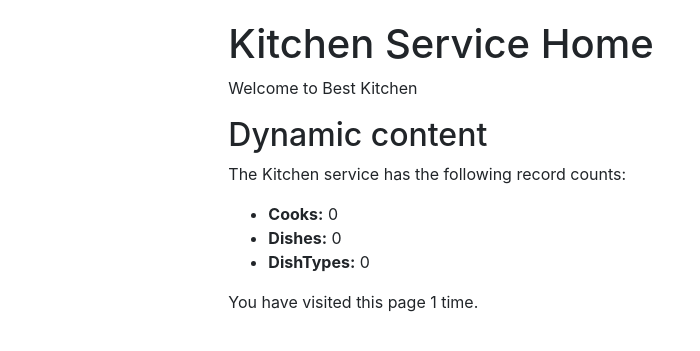
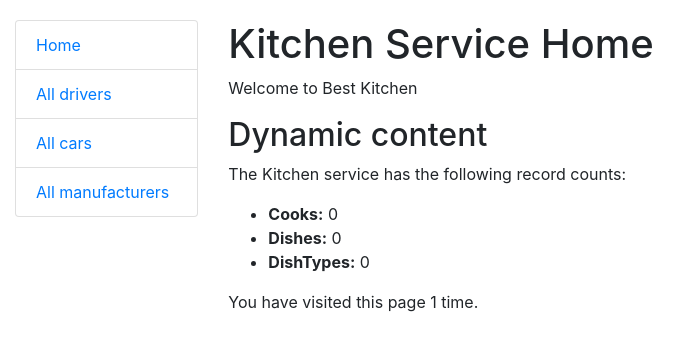
Before and after one commit to TomekSzatal/kitchen-service, a Django app: page / in a window 1280 px wide. Shown: the top 351 px of the page, without its empty margins (0-700 px from the left). Run offline with Django 5.2, Linux system fonts and the light colour scheme; data that the repository does not hold is empty.

Commit message:
Add sidebar.html

```diff
--- a/templates/base.html
+++ b/templates/base.html
@@ -18,6 +18,10 @@
     <div class="row">
         <div class="col-sm-2">
 
+            {% block sidebar %}
+                {% include "includes/sidebar.html" %}
+            {% endblock %}
+
         </div>
         <div class="col-sm-10 ">
 
--- /dev/null
+++ b/templates/includes/sidebar.html
@@ -0,0 +1,6 @@
+<ul class="sidebar-nav list-group">
+  <li class="list-group-item"><a href="{% url 'kitchen:index' %}">Home</a></li>
+  <li class="list-group-item"><a href="{% url 'kitchen:index' %}">All drivers</a></li>
+  <li class="list-group-item"><a href="{% url 'kitchen:index' %}">All cars</a></li>
+  <li class="list-group-item"><a href="{% url 'kitchen:index' %}">All manufacturers</a></li>
+</ul>
```
